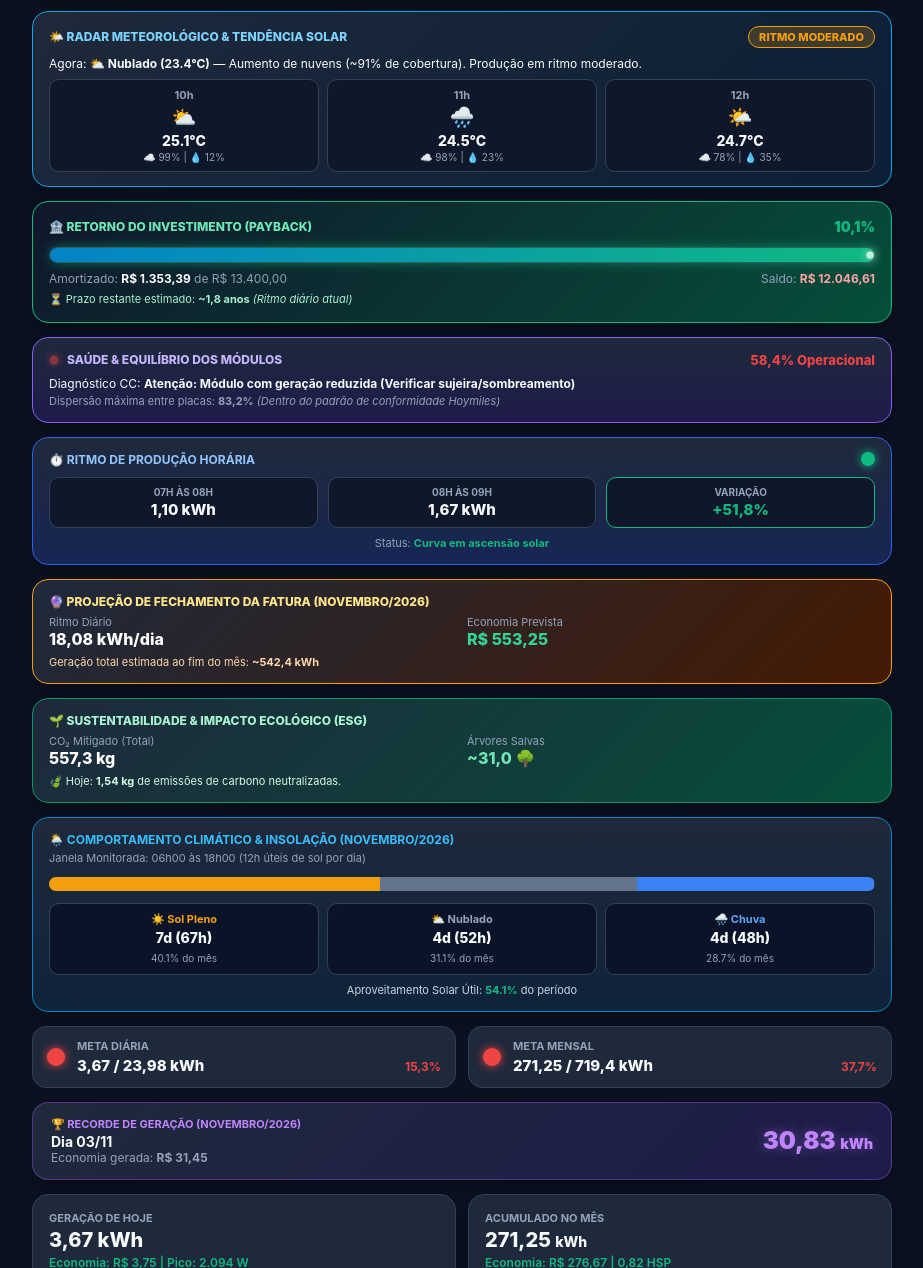
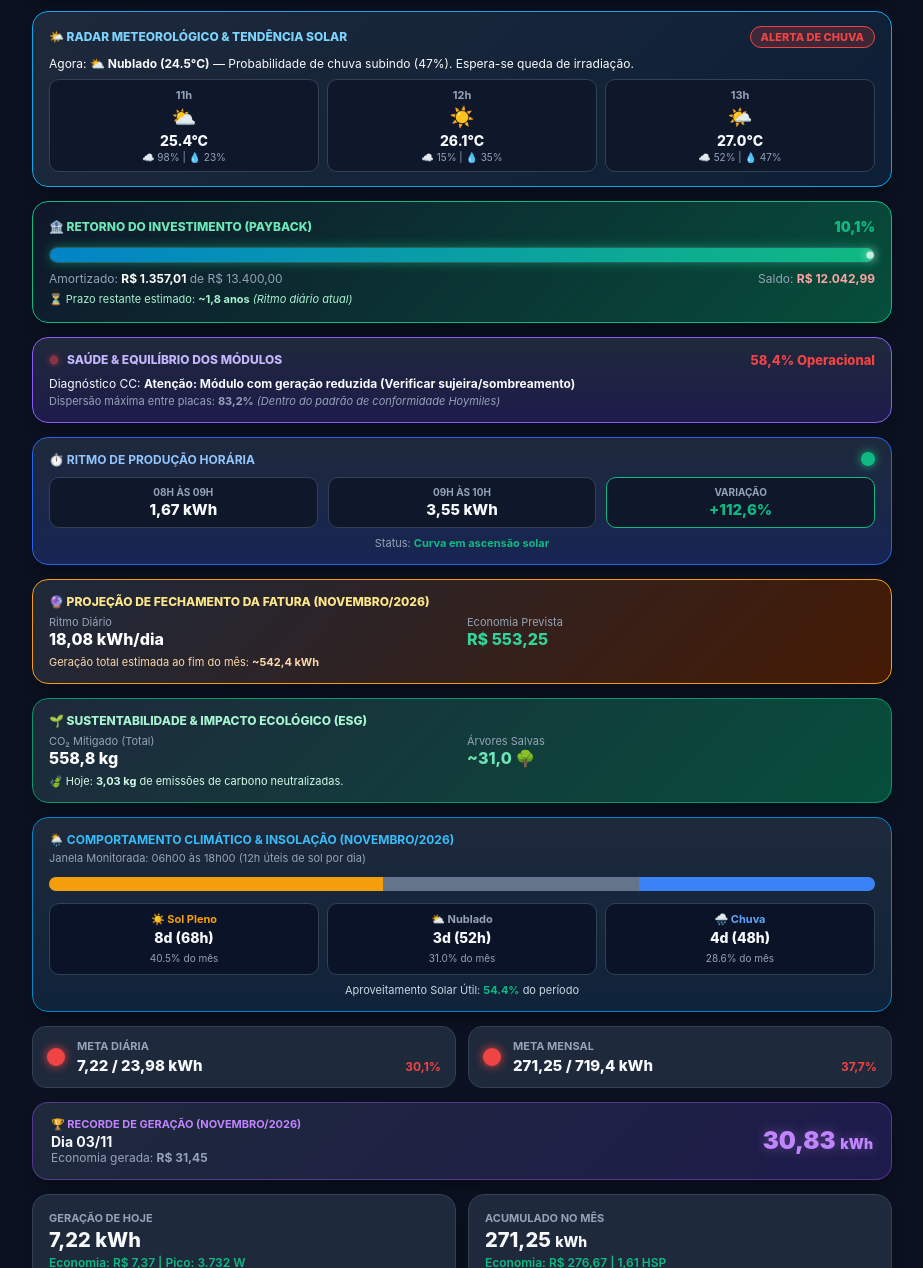
Before and after one commit to renatocosta93/monitor-hoymiles, a plain HTML site: page index.html in a window 1280 px wide. Shown: the part 302-1570 px from the top of the page, without its empty margins (178-1101 px from the left). Drawn offline with Linux system fonts and the light colour scheme.

Commit message:
Auto-update Solar Web Dashboard [skip ci]

```diff
--- a/index.html
+++ b/index.html
@@ -461,7 +461,7 @@
 
                 <span class="status-text">Online (Gerando)</span>
             </div>
-            <p class="location">📍 Vargem Grande Paulista - SP | Atualizado às 15/11/2026 - 09:00</p>
+            <p class="location">📍 Vargem Grande Paulista - SP | Atualizado às 15/11/2026 - 10:00</p>
 
             <div class="btn-sync-wrapper">
                 <button id="btnAtualizar" class="btn-sync" onclick="solicitarAtualizacao()">
@@ -472,8 +472,8 @@
 
         <div class="card power-card-compact">
             <div class="stat-label">Potência Instantânea de Geração</div>
-            <div class="power-val">2093.60 <span style="font-size: 20px;">W</span></div>
-            <div class="power-sub">46,5% da capacidade instalada (4500 Wp)</div>
+            <div class="power-val">3732.40 <span style="font-size: 20px;">W</span></div>
+            <div class="power-sub">82,9% da capacidade instalada (4500 Wp)</div>
         </div>
 
         <!-- RADAR METEOROLÓGICO -->
@@ -482,34 +482,34 @@
                 <div class="radar-title">
                     <span>🌤️ Radar Meteorológico & Tendência Solar</span>
                 </div>
-                <span class="radar-tag" style="background-color: rgba(245, 158, 11, 0.2); color: #f59e0b; border: 1px solid #f59e0b;">
-                    Ritmo Moderado
+                <span class="radar-tag" style="background-color: rgba(239, 68, 68, 0.2); color: #ef4444; border: 1px solid #ef4444;">
+                    Alerta de Chuva
                 </span>
             </div>
             <div style="font-size: 12px; color: var(--text-main); margin-bottom: 8px;">
-                Agora: <b>⛅ Nublado (23.4°C)</b> — Aumento de nuvens (~91% de cobertura). Produção em ritmo moderado.
+                Agora: <b>⛅ Nublado (24.5°C)</b> — Probabilidade de chuva subindo (47%). Espera-se queda de irradiação.
             </div>
             <div class="radar-grid">
 
         <div class="radar-block">
-            <div class="radar-hour">10h</div>
+            <div class="radar-hour">11h</div>
             <div class="radar-icon">⛅</div>
-            <div class="radar-temp">25.1°C</div>
-            <div class="radar-sub">☁️ 99% | 💧 12%</div>
-        </div>
-
-        <div class="radar-block">
-            <div class="radar-hour">11h</div>
-            <div class="radar-icon">🌧️</div>
-            <div class="radar-temp">24.5°C</div>
+            <div class="radar-temp">25.4°C</div>
             <div class="radar-sub">☁️ 98% | 💧 23%</div>
         </div>
 
         <div class="radar-block">
             <div class="radar-hour">12h</div>
+            <div class="radar-icon">☀️</div>
+            <div class="radar-temp">26.1°C</div>
+            <div class="radar-sub">☁️ 15% | 💧 35%</div>
+        </div>
+
+        <div class="radar-block">
+            <div class="radar-hour">13h</div>
             <div class="radar-icon">🌤️</div>
-            <div class="radar-temp">24.7°C</div>
-            <div class="radar-sub">☁️ 78% | 💧 35%</div>
+            <div class="radar-temp">27.0°C</div>
+            <div class="radar-sub">☁️ 52% | 💧 47%</div>
         </div>
 
             </div>
@@ -529,8 +529,8 @@
                 </div>
             </div>
             <div style="display: flex; justify-content: space-between; font-size: 12px; color: var(--text-muted); margin-top: 4px;">
-                <span>Amortizado: <b style="color: #ffffff;">R$ 1.353,39</b> de R$ 13.400,00</span>
-                <span>Saldo: <b style="color: #fca5a5;">R$ 12.046,61</b></span>
+                <span>Amortizado: <b style="color: #ffffff;">R$ 1.357,01</b> de R$ 13.400,00</span>
+                <span>Saldo: <b style="color: #fca5a5;">R$ 12.042,99</b></span>
             </div>
             <div style="font-size: 11px; color: #a7f3d0; margin-top: 6px;">
                 ⏳ Prazo restante estimado: <b>~1,8 anos</b> <i>(Ritmo diário atual)</i>
@@ -564,16 +564,16 @@
             </div>
             <div class="hourly-grid">
                 <div class="hourly-block">
-                    <div class="hourly-block-lbl">07h às 08h</div>
-                    <div class="hourly-block-val">1,10 kWh</div>
-                </div>
-                <div class="hourly-block">
                     <div class="hourly-block-lbl">08h às 09h</div>
                     <div class="hourly-block-val">1,67 kWh</div>
                 </div>
+                <div class="hourly-block">
+                    <div class="hourly-block-lbl">09h às 10h</div>
+                    <div class="hourly-block-val">3,55 kWh</div>
+                </div>
                 <div class="hourly-block" style="border-color: #10b981;">
                     <div class="hourly-block-lbl">Variação</div>
-                    <div class="hourly-block-val" style="color: #10b981;">+51,8%</div>
+                    <div class="hourly-block-val" style="color: #10b981;">+112,6%</div>
                 </div>
             </div>
             <div style="font-size: 11px; color: #94a3b8; text-align: center; margin-top: 8px;">
@@ -609,7 +609,7 @@
             <div style="display: grid; grid-template-columns: 1fr 1fr; gap: 10px;">
                 <div>
                     <div style="font-size: 11px; color: var(--text-muted);">CO₂ Mitigado (Total)</div>
-                    <div style="font-size: 16px; font-weight: 800; color: #ffffff;">557,3 kg</div>
+                    <div style="font-size: 16px; font-weight: 800; color: #ffffff;">558,8 kg</div>
                 </div>
                 <div>
                     <div style="font-size: 11px; color: var(--text-muted);">Árvores Salvas</div>
@@ -617,7 +617,7 @@
                 </div>
             </div>
             <div style="font-size: 11px; color: #d1fae5; margin-top: 6px;">
-                🍃 Hoje: <b>1,54 kg</b> de emissões de carbono neutralizadas.
+                🍃 Hoje: <b>3,03 kg</b> de emissões de carbono neutralizadas.
             </div>
         </div>
 
@@ -630,29 +630,29 @@
                 Janela Monitorada: 06h00 às 18h00 (12h úteis de sol por dia)
             </div>
             <div class="climate-progress-bar">
-                <div class="climate-seg-sol" style="width: 40.1%;" title="Sol: 40.1%"></div>
-                <div class="climate-seg-nublado" style="width: 31.1%;" title="Nublado: 31.1%"></div>
-                <div class="climate-seg-chuva" style="width: 28.7%;" title="Chuva: 28.7%"></div>
+                <div class="climate-seg-sol" style="width: 40.5%;" title="Sol: 40.5%"></div>
+                <div class="climate-seg-nublado" style="width: 31.0%;" title="Nublado: 31.0%"></div>
+                <div class="climate-seg-chuva" style="width: 28.6%;" title="Chuva: 28.6%"></div>
             </div>
             <div class="climate-grid">
                 <div class="climate-box">
                     <span class="climate-box-title" style="color: #f59e0b;">☀️ Sol Pleno</span>
-                    <div class="climate-box-val">7d (67h)</div>
-                    <span class="climate-box-sub">40.1% do mês</span>
+                    <div class="climate-box-val">8d (68h)</div>
+                    <span class="climate-box-sub">40.5% do mês</span>
                 </div>
                 <div class="climate-box">
                     <span class="climate-box-title" style="color: #94a3b8;">⛅ Nublado</span>
-                    <div class="climate-box-val">4d (52h)</div>
-                    <span class="climate-box-sub">31.1% do mês</span>
+                    <div class="climate-box-val">3d (52h)</div>
+                    <span class="climate-box-sub">31.0% do mês</span>
                 </div>
                 <div class="climate-box">
                     <span class="climate-box-title" style="color: #60a5fa;">🌧️ Chuva</span>
                     <div class="climate-box-val">4d (48h)</div>
-                    <span class="climate-box-sub">28.7% do mês</span>
+                    <span class="climate-box-sub">28.6% do mês</span>
                 </div>
             </div>
             <div style="font-size: 11px; color: #cbd5e1; text-align: center; margin-top: 8px;">
-                Aproveitamento Solar Útil: <b style="color: #10b981;">54.1%</b> do período
+                Aproveitamento Solar Útil: <b style="color: #10b981;">54.4%</b> do período
             </div>
         </div>
 
@@ -662,8 +662,8 @@
                 <div class="farol-info">
                     <span class="farol-title">Meta Diária</span>
                     <div class="farol-inline">
-                        <span class="farol-kwh-line">3,67 / 23,98 kWh</span>
-                        <span class="farol-pct-tag" style="color: #ef4444;">15,3%</span>
+                        <span class="farol-kwh-line">7,22 / 23,98 kWh</span>
+                        <span class="farol-pct-tag" style="color: #ef4444;">30,1%</span>
                     </div>
                 </div>
             </div>
@@ -691,13 +691,13 @@
         <div class="grid-cards">
             <div class="card">
                 <div class="stat-label">Geração de Hoje</div>
-                <div class="stat-val">3,67 kWh</div>
-                <div class="stat-sub">Economia: R$ 3,75 | Pico: 2.094 W</div>
+                <div class="stat-val">7,22 kWh</div>
+                <div class="stat-sub">Economia: R$ 7,37 | Pico: 3.732 W</div>
             </div>
             <div class="card">
                 <div class="stat-label">Acumulado no Mês</div>
                 <div class="stat-val">271,25 <span style="font-size: 14px;">kWh</span></div>
-                <div class="stat-sub">Economia: R$ 276,67 | 0,82 HSP</div>
+                <div class="stat-sub">Economia: R$ 276,67 | 1,61 HSP</div>
             </div>
         </div>
 
@@ -716,7 +716,7 @@
                 </div>
                 <div class="dtu-item">
                     <span class="dtu-item-title">Última Sincronização</span>
-                    <span class="dtu-item-val">🕒 15/11/2026 - 09:00</span>
+                    <span class="dtu-item-val">🕒 15/11/2026 - 10:00</span>
                     <span class="dtu-item-sub">Status: Nuvem Hoymiles OK</span>
                 </div>
             </div>
@@ -730,63 +730,63 @@
             <div class="topology-container">
                 <div class="topo-node-total">
                     <div class="topo-total-title">Total da Usina</div>
-                    <div class="topo-total-val">2093.60 W</div>
+                    <div class="topo-total-val">3732.40 W</div>
                 </div>
                 <div class="topo-branch-line"></div>
                 <div class="topo-inverters-wrapper">
 
         <div class="topo-inverter-col">
             <div class="topo-inv-box">
-                <div class="topo-inv-pow">1088.7 W</div>
+                <div class="topo-inv-pow">1940.8 W</div>
                 <div class="topo-inv-sn">Inversor 1: 1424A384C2EA</div>
             </div>
             <div class="topo-panels-stack">
 
                 <div class="topo-panel-box">
                     <span class="topo-panel-id">📦 84C2EA-1</span>
-                    <span class="topo-panel-pow">523.4 W</span>
+                    <span class="topo-panel-pow">933.1 W</span>
                 </div>
 
                 <div class="topo-panel-box">
                     <span class="topo-panel-id">📦 84C2EA-2</span>
-                    <span class="topo-panel-pow">314.0 W</span>
+                    <span class="topo-panel-pow">559.9 W</span>
                 </div>
 
                 <div class="topo-panel-box">
                     <span class="topo-panel-id">📦 84C2EA-3</span>
-                    <span class="topo-panel-pow">272.2 W</span>
+                    <span class="topo-panel-pow">485.2 W</span>
                 </div>
 
                 <div class="topo-panel-box">
                     <span class="topo-panel-id">📦 84C2EA-4</span>
-                    <span class="topo-panel-pow">251.2 W</span>
+                    <span class="topo-panel-pow">447.9 W</span>
                 </div>
             </div></div>
         <div class="topo-inverter-col">
             <div class="topo-inv-box">
-                <div class="topo-inv-pow">1004.9 W</div>
+                <div class="topo-inv-pow">1791.6 W</div>
                 <div class="topo-inv-sn">Inversor 2: 1424A3849A18</div>
             </div>
             <div class="topo-panels-stack">
 
                 <div class="topo-panel-box">
                     <span class="topo-panel-id">📦 849A18-1</span>
-                    <span class="topo-panel-pow">418.7 W</span>
+                    <span class="topo-panel-pow">746.5 W</span>
                 </div>
 
                 <div class="topo-panel-box">
                     <span class="topo-panel-id">📦 849A18-2</span>
-                    <span class="topo-panel-pow">293.1 W</span>
+                    <span class="topo-panel-pow">522.5 W</span>
                 </div>
 
                 <div class="topo-panel-box">
                     <span class="topo-panel-id">📦 849A18-3</span>
-                    <span class="topo-panel-pow">251.2 W</span>
+                    <span class="topo-panel-pow">447.9 W</span>
                 </div>
 
                 <div class="topo-panel-box">
                     <span class="topo-panel-id">📦 849A18-4</span>
-                    <span class="topo-panel-pow">293.1 W</span>
+                    <span class="topo-panel-pow">522.5 W</span>
                 </div>
             </div></div>
                 </div>
```
Also changed, not shown: state.json (+9 -6 lines).
